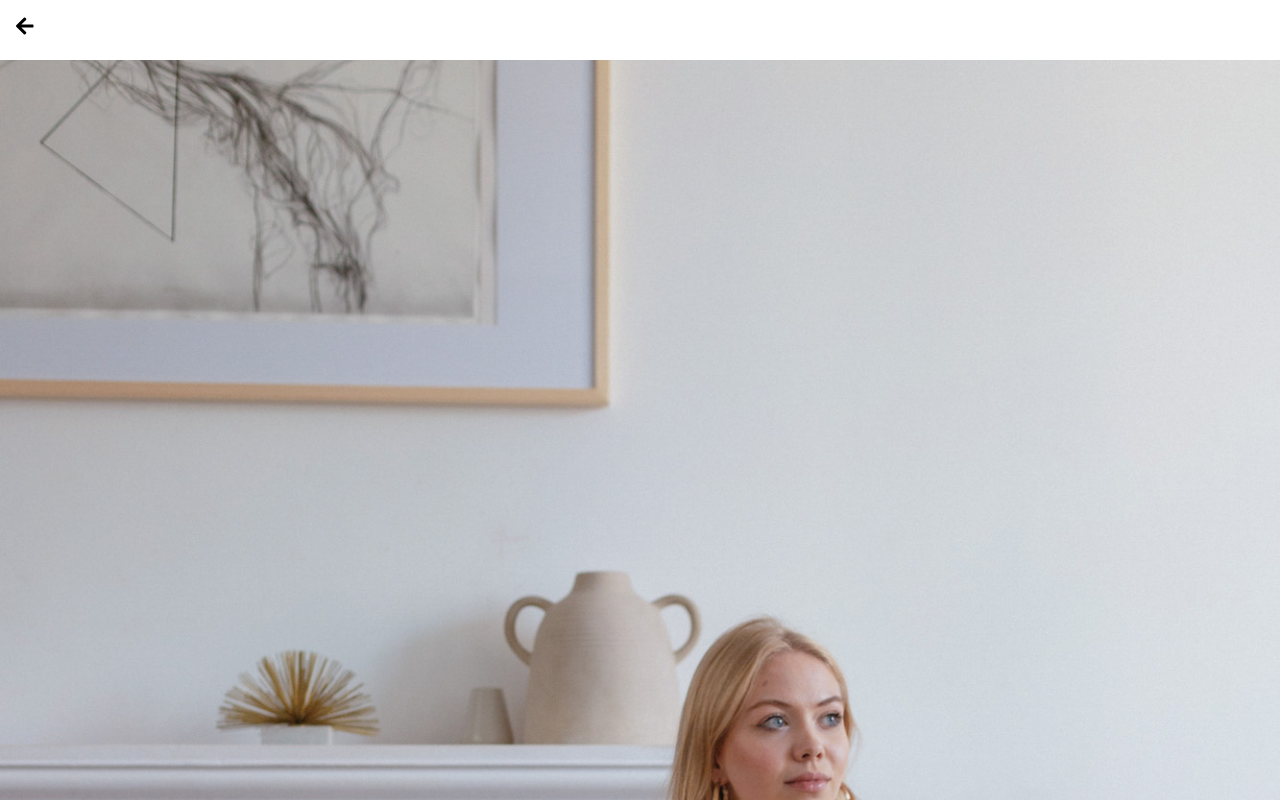
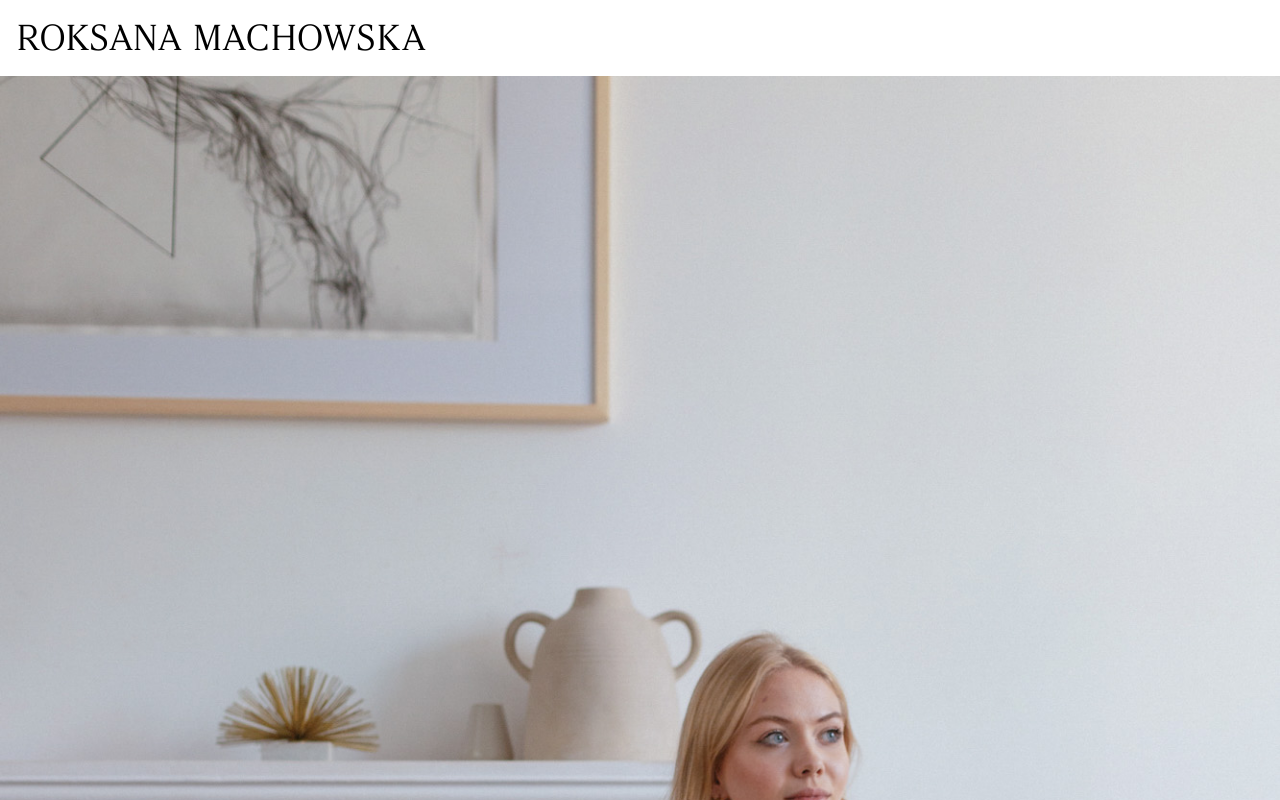
Before and after one commit to jakubziemba/machowska-portfolio, a Next.js app: page / in a window 1280 px wide. Shown: the top 800 px of the page. Built offline with nearby package versions, Linux system fonts and the light colour scheme.

Commit message:
Update component names

```diff
--- a/pages/index.js
+++ b/pages/index.js
@@ -1,6 +1,6 @@
 import Head from 'next/head';
 import Layout from '../components/Layout';
-import Header from '../components/Header';
+import HomeHeader from '../components/HomeHeader';
 import HomeImage from '../components/HomeImage';
 import Menu from '../components/Menu';
 import Footer from '../components/Footer';
@@ -12,7 +12,7 @@ export default function Home() {
         <title>Roksana Machowska</title>
       </Head>
 
-      <Header />
+      <HomeHeader />
       <HomeImage />
       <Menu />
       <Footer />
```
